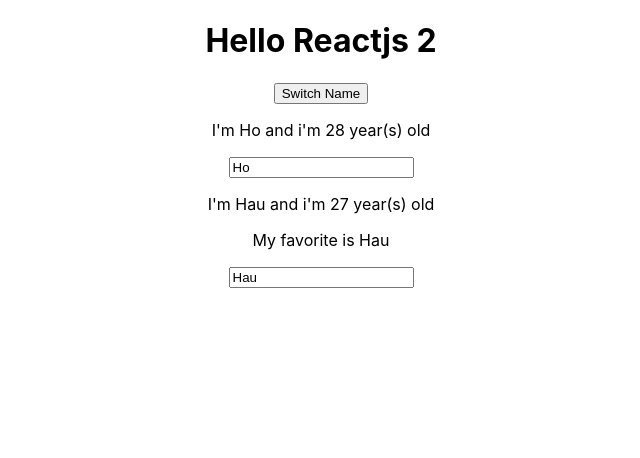
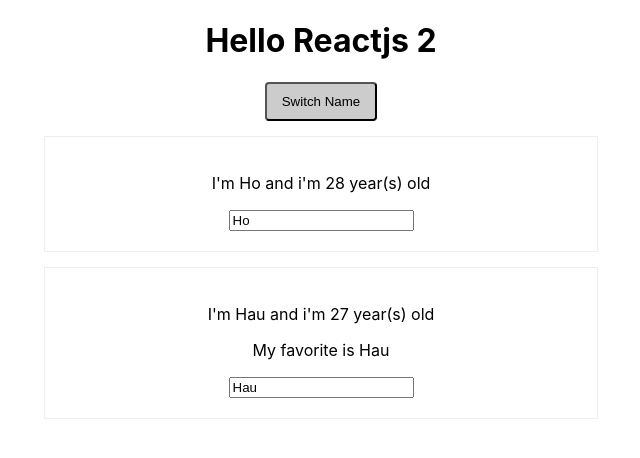
Before and after one commit to ntpdung/reactjs-udemy, a React (Create React App) app: page / in a window 1280 px wide. Shown: the top 458 px of the page, without its empty margins (319-959 px from the left). Built offline with nearby package versions, Linux system fonts and the light colour scheme.

Commit message:
styling for component

```diff
--- a/src/App.js
+++ b/src/App.js
@@ -44,17 +44,26 @@
   };
 
   render() {
+    const buttonStyle = {
+      padding: "10px 15px",
+      backgroundColor: "#ccc",
+      borderRadius: "4px"
+    };
+
     let jsx = (
       <div className="App">
         <h1>Hello Reactjs 2</h1>
-        <button onClick={this.switchNameHandler.bind(this, "Dung", "18")}>Switch Name</button>
+        <button style={buttonStyle} onClick={this.switchNameHandler.bind(this, "Dung", "18")}>Switch Name</button>
         <Person
           name={this.state.person[0].name}
           age={this.state.person[0].age}
           click={this.switchNameHandler.bind(this, "Hấu", "26")}
           changeName={this.nameChangeHandler}>
         </Person>
-        <Person name={this.state.person[1].name} age={this.state.person[1].age}>My favorite is Hau</Person>
+        <Person
+          name={this.state.person[1].name}
+          age={this.state.person[1].age}
+          changeName={this.nameChangeHandler}>My favorite is Hau</Person>
       </div>
     );
 
--- /dev/null
+++ b/src/Person/Person.css
@@ -0,0 +1,6 @@
+.person {
+    width: 40%;
+    padding: 20px;
+    margin: 15px auto 0;
+    border: 1px solid #eee;
+}
--- a/src/Person/Person.js
+++ b/src/Person/Person.js
@@ -1,8 +1,9 @@
 import React, { Component } from 'react';
+import "./Person.css";
 
 var person = (pros) => {
     return (
-        <div>
+        <div className="person">
             <p onClick={pros.click}>I'm {pros.name} and i'm {pros.age} year(s) old</p>
             <p>{pros.children}</p>
             <input onChange={pros.changeName} value={pros.name}/>
```
